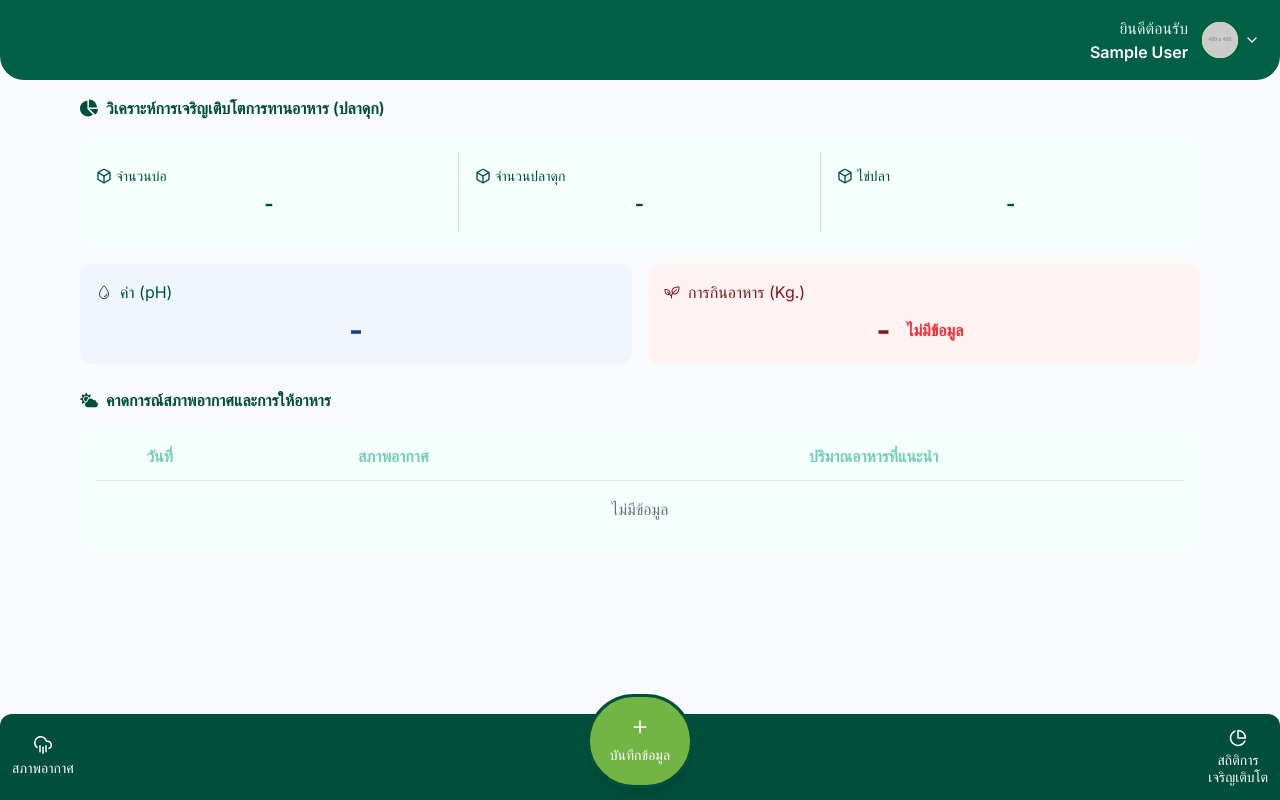
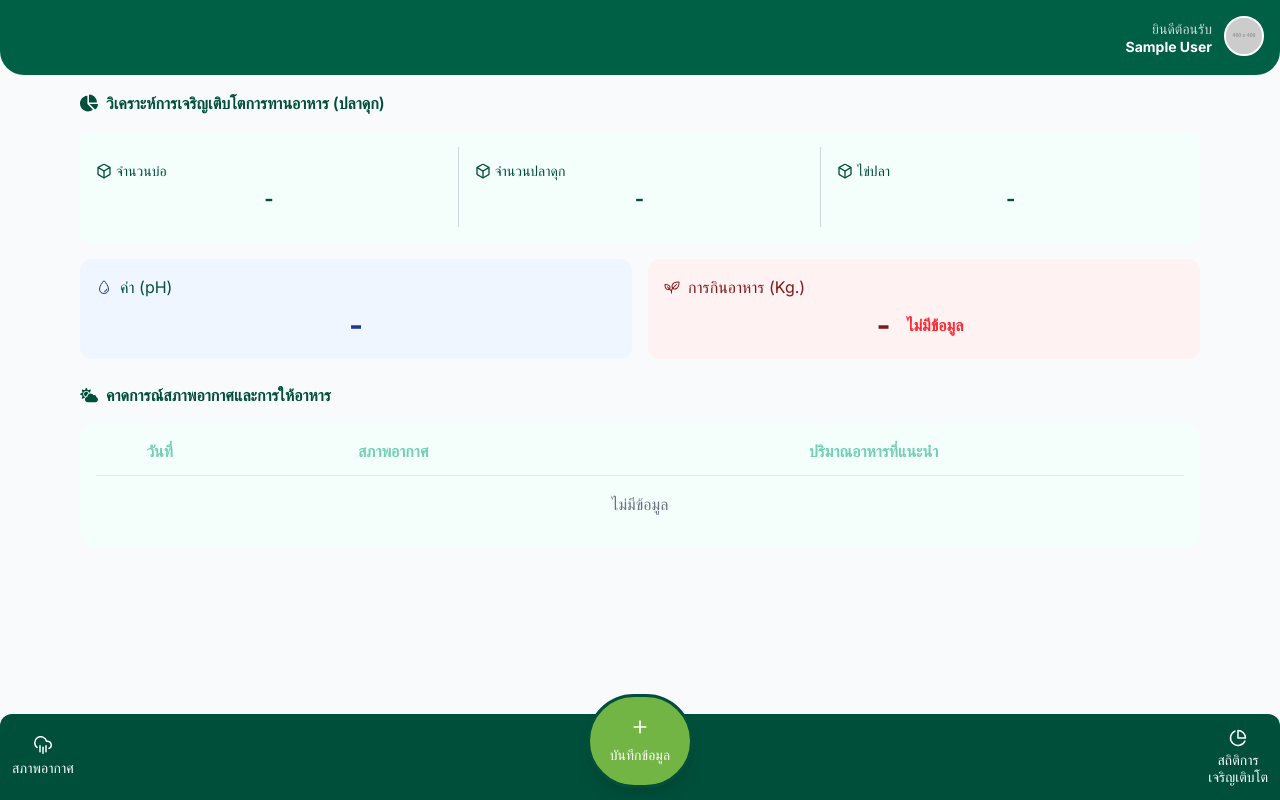
Before and after one commit to koard/DukeFarm-Frontend, a Next.js app: page /dashboard-researcher in a window 1280 px wide. Built offline with nearby package versions, Linux system fonts and the light colour scheme; sample sign-in values are in the browser's storage.

Commit message:
feat: Integrate ProfileDropdownMenu into dashboard, feeding result, and weather pages

```diff
--- a/src/app/dashboard-farmer/page.tsx
+++ b/src/app/dashboard-farmer/page.tsx
@@ -557,7 +557,7 @@ function DashboardContent() {
       {/* -------------------------------------------------------------------------
           (ส่วนหัวฟาร์ม - ห้ามแก้ตามต้นฉบับเดิม)
           ------------------------------------------------------------------------- */}
-      <div className="bg-[#093832] text-white px-4 pt-5 pb-4 rounded-b-3xl shadow-md relative z-30 flex items-center justify-between">
+      <div className="bg-[#093832] text-white px-4 pt-5 pb-4 rounded-b-3xl shadow-md relative z-50 flex items-center justify-between">
         <div className="flex items-center gap-2">
           <Image src="/dashboard/Group.svg" alt="Overview" width={24} height={24} />
           <h1 className="text-2xl font-bold">ภาพรวมฟาร์ม</h1>
--- a/src/app/dashboard-researcher/page.tsx
+++ b/src/app/dashboard-researcher/page.tsx
@@ -12,15 +12,13 @@ import {
   FiCloudRain,
   FiSun,
   FiCloud,
-  FiPieChart,
-  FiChevronDown,
-  FiLogOut
+  FiPieChart
 } from "react-icons/fi";
+import { ProfileDropdownMenu } from "@/components/common/ProfileDropdownMenu";
 
 export default function Dashboard() {
   const router = useRouter();
   const [currentUser, setCurrentUser] = useState<string | null>(null);
-  const [dropdownOpen, setDropdownOpen] = useState(false);
 
   type FeedingRecord = {
     date: string;
@@ -67,14 +65,6 @@ export default function Dashboard() {
     setCurrentUser(null);
   }, [router]);
 
-  const handleLogout = () => {
-    localStorage.removeItem("isLoggedIn");
-    localStorage.removeItem("authToken");
-    localStorage.removeItem("user");
-    localStorage.removeItem("registrationStatus");
-    router.push("/login");
-  };
-
   const getWeatherIcon = (type: string) => {
     switch(type) {
       case "rain":
@@ -91,50 +81,9 @@ export default function Dashboard() {
   return (
     <div className="min-h-screen bg-gray-50">
       {/* Header */}
-      <header className="bg-emerald-800 text-white px-4 base:px-6 py-4 base:py-5 rounded-b-3xl relative">
+      <header className="bg-emerald-800 text-white px-4 base:px-6 py-4 base:py-5 rounded-b-3xl relative z-50">
         <div className="flex items-center justify-end">
-          {/* User Info - Right Aligned */}
-          <div className="flex items-center space-x-2 base:space-x-4">
-            <div className="text-right">
-              <p className="text-base base:text-base opacity-90">ยินดีต้อนรับ</p>
-              <p className="font-semibold text-base base:text-lg">{currentUser || "-"}</p>
-            </div>
-
-            {/* User Dropdown */}
-            <div className="relative">
-              <button
-                onClick={() => setDropdownOpen(!dropdownOpen)}
-                className="flex items-center space-x-1 base:space-x-2 p-1 rounded-full hover:bg-emerald-900 transition-colors"
-              >
-                <div className="w-10 h-10 base:w-14 base:h-14 bg-white rounded-full flex items-center justify-center overflow-hidden border-2 border-green-800 relative">
-                  <Image
-                    src="https://placehold.co/400x400.png?text=Profile"
-                    alt="Profile"
-                    fill
-                    sizes="56px"
-                    className="object-cover"
-                    unoptimized
-                  />
-                </div>
-                <FiChevronDown className={`transition-transform text-base base:text-base ${dropdownOpen ? 'rotate-180' : ''}`} />
-              </button>
-
-              {/* Dropdown Menu */}
-              {dropdownOpen && (
-                <div className="absolute right-0 top-full mt-2 w-48 bg-white rounded-lg shadow-lg border border-gray-200 z-50">
-                  <div className="py-2">
-                    <button
-                      onClick={handleLogout}
-                      className="flex items-center space-x-2 w-full px-4 py-2 text-gray-900 hover:bg-gray-100 transition-colors"
-                    >
-                      <FiLogOut className="text-base" />
-                      <span className="text-base">ออกจากระบบ</span>
-                    </button>
-                  </div>
-                </div>
-              )}
-            </div>
-          </div>
+          <ProfileDropdownMenu showGreeting={true} />
         </div>
       </header>
 
@@ -288,14 +237,6 @@ export default function Dashboard() {
           </button>
         </div>
       </div>
-
-      {/* Click outside to close dropdown */}
-      {dropdownOpen && (
-        <div
-          className="fixed inset-0 z-40"
-          onClick={() => setDropdownOpen(false)}
-        />
-      )}
     </div>
   );
 }
--- a/src/app/feeding-result/page.tsx
+++ b/src/app/feeding-result/page.tsx
@@ -13,6 +13,7 @@ import {
   FiActivity
 } from "react-icons/fi";
 import { GiFishEggs, GiWeight } from "react-icons/gi";
+import { ProfileDropdownMenu } from "@/components/common/ProfileDropdownMenu";
 
 export default function FeedingResultPage() {
   const router = useRouter();
@@ -60,8 +61,7 @@ export default function FeedingResultPage() {
   return (
     <div className="min-h-screen bg-gradient-to-b from-teal-50 to-gray-100">
       {/* Header */}
-      <header className="bg-[#093832] text-white px-4 pt-5 pb-4 rounded-b-3xl shadow-lg">
-        <div className="flex items-center justify-between">
+      <header className="bg-[#093832] text-white px-4 pt-5 pb-4 rounded-b-3xl shadow-lg relative z-50 flex items-center justify-between">
         <button
           onClick={() => router.back()}
           className="p-2 hover:bg-teal-600 rounded-lg transition-colors"
@@ -71,13 +71,7 @@ export default function FeedingResultPage() {
 
         <h1 className="text-xl font-bold">ผลวิเคราะห์</h1>
 
-          <div className="flex items-center space-x-2">
-            <span className="text-sm">ยินดีต้อนรับ</span>
-            <div className="w-8 h-8 bg-white rounded-full flex items-center justify-center">
-              <span className="text-teal-800 text-xs font-bold">นกร</span>
-            </div>
-          </div>
-        </div>
+        <ProfileDropdownMenu showGreeting={false} />
       </header>
 
       <div className="p-4 pb-24">
--- a/src/app/weather/page.tsx
+++ b/src/app/weather/page.tsx
@@ -9,6 +9,7 @@ import {
   FiCloud,
   FiCloudRain
 } from "react-icons/fi";
+import { ProfileDropdownMenu } from "@/components/common/ProfileDropdownMenu";
 
 // Dynamic import for WeatherMap to avoid SSR issues
 const WeatherMap = dynamic(() => import('./WeatherMap'), {
@@ -72,7 +73,7 @@ export default function WeatherPage() {
   return (
     <div className="min-h-screen bg-white">
       {/* Header */}
-      <header className="bg-white p-4 shadow-sm">
+      <header className="bg-white p-4 shadow-sm relative z-50">
         <div className="flex items-center justify-between mb-3">
           <button
             onClick={() => router.back()}
@@ -80,6 +81,7 @@ export default function WeatherPage() {
           >
             <FiArrowLeft className="text-xl text-gray-700" />
           </button>
+          <ProfileDropdownMenu showGreeting={false} />
         </div>
 
         {/* Time Display */}
```
Lines whose indentation alone changed are shown as unchanged.
